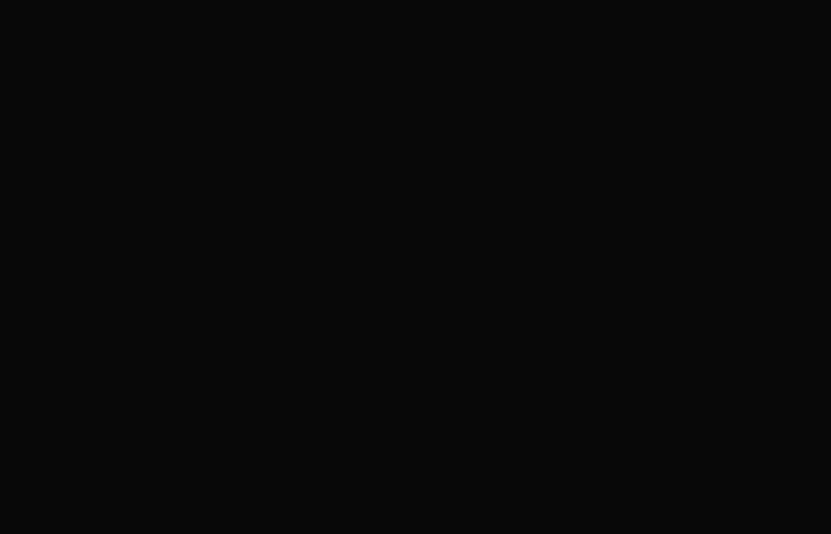
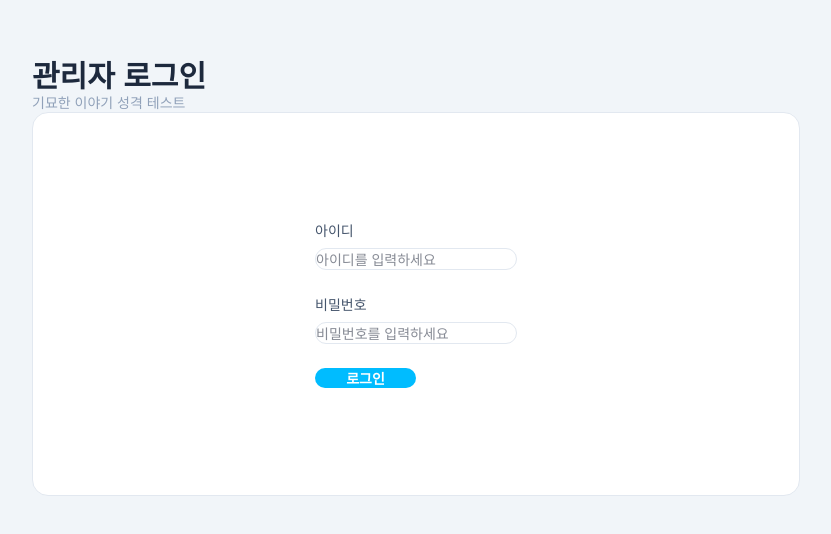
Before and after one commit to sjshn7/sthing, a React (Vite) app in the folder frontend/: page /admin/login in a window 1280 px wide. Before the commit this address had no page. Shown: the part 124-658 px from the top of the page, without its empty margins (224-1055 px from the left). Built offline with nearby package versions, Linux system fonts and the light colour scheme.

Commit message:
관리자 로그인/대시보드 페이지 구현

```diff
--- a/frontend/src/App.jsx
+++ b/frontend/src/App.jsx
@@ -4,6 +4,9 @@ import TestPage from './pages/TestPage'
 import LoadingPage from './pages/LoadingPage'
 import ResultPage from './pages/ResultPage'
 import SharePage from './pages/SharePage'
+import AdminLoginPage from './pages/admin/AdminLoginPage'
+import AdminDashboardPage from './pages/admin/AdminDashboardPage'
+import ProtectedRoute from './components/ProtectedRoute'
 
 export default function App() {
   return (
@@ -14,6 +17,8 @@ export default function App() {
         <Route path="/loading" element={<LoadingPage />} />
         <Route path="/result" element={<ResultPage />} />
         <Route path="/share/:shareId" element={<SharePage />} />
+        <Route path="/admin/login" element={<AdminLoginPage />} />
+        <Route path="/admin/dashboard" element={<ProtectedRoute><AdminDashboardPage /></ProtectedRoute>} />
       </Routes>
     </BrowserRouter>
   )
--- /dev/null
+++ b/frontend/src/components/ProtectedRoute.jsx
@@ -0,0 +1,6 @@
+import { Navigate } from 'react-router-dom'
+import { getToken } from '../utils/auth'
+
+export default function ProtectedRoute({ children }) {
+  return getToken() ? children : <Navigate to="/admin/login" replace />
+}
--- /dev/null
+++ b/frontend/src/pages/admin/AdminDashboardPage.jsx
@@ -0,0 +1,131 @@
+import { useEffect, useState } from 'react'
+import { useNavigate } from 'react-router-dom'
+import { getToken, removeToken } from '../../utils/auth'
+
+export default function AdminDashboardPage() {
+  const navigate = useNavigate()
+  const [data, setData] = useState(null)
+  const [error, setError] = useState(false)
+
+  useEffect(() => {
+    fetch('http://localhost:8080/api/admin/dashboard', {
+      headers: { Authorization: `Bearer ${getToken()}` },
+    })
+      .then(res => {
+        if (res.status === 401) {
+          removeToken()
+          navigate('/admin/login')
+          return null
+        }
+        return res.json()
+      })
+      .then(json => { if (json) setData(json) })
+      .catch(() => setError(true))
+  }, [])
+
+  function handleLogout() {
+    removeToken()
+    navigate('/admin/login')
+  }
+
+  const mbtiEntries = data ? Object.entries(data.mbtiDistribution).sort((a, b) => b[1] - a[1]) : []
+  const mbtiMax = mbtiEntries.length > 0 ? mbtiEntries[0][1] : 1
+
+  const trendEntries = data ? Object.entries(data.dailyTrend) : []
+  const trendMax = trendEntries.length > 0 ? Math.max(...trendEntries.map(([, v]) => v)) : 1
+
+  return (
+    <div className="min-h-screen bg-slate-50">
+
+      {/* 헤더 */}
+      <header className="bg-white border-b border-slate-200 py-4 flex items-center justify-between" style={{ paddingLeft: '10px', paddingRight: '10px' }}>
+        <div>
+          <h1 className="text-base font-bold text-slate-800">관리자 대시보드</h1>
+          <p className="text-xs text-slate-500">기묘한 이야기 성격 테스트</p>
+        </div>
+        <button
+          onClick={handleLogout}
+          className="text-sm text-slate-500 hover:text-rose-500 transition-colors"
+        >
+          로그아웃
+        </button>
+      </header>
+
+      <main className="max-w-screen-2xl mx-auto w-full px-20 py-8 flex flex-col gap-6">
+
+        {error && (
+          <p className="text-sm text-rose-500">데이터를 불러오지 못했습니다.</p>
+        )}
+
+        {!data && !error && (
+          <p className="text-sm text-slate-500">불러오는 중...</p>
+        )}
+
+        {data && (
+          <>
+            {/* 요약 카드 */}
+            <div className="grid grid-cols-2 gap-4">
+              <div className="bg-white rounded-2xl border border-slate-200 p-6">
+                <p className="text-sm text-slate-500">총 참여자</p>
+                <p className="text-4xl font-bold text-slate-800 mt-1">{data.totalCount.toLocaleString()}<span className="text-lg font-normal text-slate-500 ml-1">명</span></p>
+              </div>
+              <div className="bg-white rounded-2xl border border-slate-200 p-6">
+                <p className="text-sm text-slate-500">오늘 참여자</p>
+                <p className="text-4xl font-bold text-rose-500 mt-1">{data.todayCount.toLocaleString()}<span className="text-lg font-normal text-slate-500 ml-1">명</span></p>
+              </div>
+            </div>
+
+            {/* MBTI 분포 */}
+            <div className="bg-white rounded-2xl border border-slate-200 p-6">
+              <h2 className="text-sm font-semibold text-slate-700 mb-5">MBTI 분포</h2>
+              {mbtiEntries.length === 0
+                ? <p className="text-sm text-slate-500">데이터 없음</p>
+                : (
+                  <div className="flex flex-col gap-3">
+                    {mbtiEntries.map(([mbti, count]) => (
+                      <div key={mbti} className="flex items-center gap-3">
+                        <span className="text-sm font-mono text-slate-600 w-12">{mbti}</span>
+                        <div className="flex-1 bg-slate-100 rounded-full h-2">
+                          <div
+                            className="bg-blue-400 h-2 rounded-full transition-all duration-500"
+                            style={{ width: `${(count / mbtiMax) * 100}%` }}
+                          />
+                        </div>
+                        <span className="text-sm text-slate-500 w-8 text-right">{count}</span>
+                      </div>
+                    ))}
+                  </div>
+                )
+              }
+            </div>
+
+            {/* 일별 추이 */}
+            <div className="bg-white rounded-2xl border border-slate-200 p-6">
+              <h2 className="text-sm font-semibold text-slate-700 mb-5">일별 추이 (최근 7일)</h2>
+              {trendEntries.length === 0
+                ? <p className="text-sm text-slate-500">데이터 없음</p>
+                : (
+                  <div className="flex flex-col gap-3">
+                    {trendEntries.map(([date, count]) => (
+                      <div key={date} className="flex items-center gap-3">
+                        <span className="text-sm text-slate-500 w-24">{date}</span>
+                        <div className="flex-1 bg-slate-100 rounded-full h-2">
+                          <div
+                            className="bg-emerald-400 h-2 rounded-full transition-all duration-500"
+                            style={{ width: `${(count / trendMax) * 100}%` }}
+                          />
+                        </div>
+                        <span className="text-sm text-slate-500 w-8 text-right">{count}</span>
+                      </div>
+                    ))}
+                  </div>
+                )
+              }
+            </div>
+          </>
+        )}
+
+      </main>
+    </div>
+  )
+}
--- /dev/null
+++ b/frontend/src/pages/admin/AdminLoginPage.jsx
@@ -0,0 +1,94 @@
+import { useState } from 'react'
+import { useNavigate } from 'react-router-dom'
+import { setToken } from '../../utils/auth'
+
+export default function AdminLoginPage() {
+  const navigate = useNavigate()
+  const [adminId, setAdminId] = useState('')
+  const [pw, setPw] = useState('')
+  const [error, setError] = useState('')
+  const [loading, setLoading] = useState(false)
+
+  async function handleSubmit(e) {
+    e.preventDefault()
+    setError('')
+    setLoading(true)
+
+    try {
+      const res = await fetch('http://localhost:8080/api/admin/login', {
+        method: 'POST',
+        headers: { 'Content-Type': 'application/json' },
+        body: JSON.stringify({ adminId, pw }),
+      })
+
+      if (!res.ok) {
+        setError('아이디 또는 비밀번호가 올바르지 않습니다.')
+        return
+      }
+
+      const data = await res.json()
+      setToken(data.token)
+      navigate('/admin/dashboard')
+    } catch {
+      setError('서버에 연결할 수 없습니다.')
+    } finally {
+      setLoading(false)
+    }
+  }
+
+  return (
+    <div className="min-h-screen bg-slate-100 flex items-center justify-center p-16">
+
+      <div className="w-full max-w-3xl">
+
+        {/* 제목 영역 */}
+        <div className="mb-8">
+          <h1 className="text-3xl font-bold text-slate-800">관리자 로그인</h1>
+          <p className="text-sm text-slate-400 mt-2">기묘한 이야기 성격 테스트</p>
+        </div>
+
+        {/* 폼 카드 */}
+        <div className="bg-white rounded-2xl border border-slate-200 p-12 min-h-96 flex flex-col items-center justify-center">
+          <form onSubmit={handleSubmit} className="flex flex-col gap-6 px-4 py-2">
+            <div className="flex flex-col gap-2 w-full">
+              <label className="text-sm font-medium text-slate-600">아이디</label>
+              <input
+                type="text"
+                value={adminId}
+                onChange={e => setAdminId(e.target.value)}
+                className="border border-slate-200 rounded-xl px-4 py-3 text-sm text-slate-900 outline-none focus:border-sky-400 focus:ring-2 focus:ring-sky-100 transition-all"
+                placeholder="아이디를 입력하세요"
+                required
+              />
+            </div>
+
+            <div className="flex flex-col gap-2 w-full">
+              <label className="text-sm font-medium text-slate-600">비밀번호</label>
+              <input
+                type="password"
+                value={pw}
+                onChange={e => setPw(e.target.value)}
+                className="border border-slate-200 rounded-xl px-4 py-3 text-sm text-slate-900 outline-none focus:border-sky-400 focus:ring-2 focus:ring-sky-100 transition-all"
+                placeholder="비밀번호를 입력하세요"
+                required
+              />
+            </div>
+
+            {error && (
+              <p className="text-sm text-red-500">{error}</p>
+            )}
+
+            <button
+              type="submit"
+              disabled={loading}
+              className="bg-sky-400 hover:bg-sky-500 text-white rounded-xl py-3 text-sm font-semibold transition-colors disabled:opacity-50 mt-2 w-1/2"
+            >
+              {loading ? '로그인 중...' : '로그인'}
+            </button>
+          </form>
+        </div>
+
+      </div>
+    </div>
+  )
+}
--- /dev/null
+++ b/frontend/src/utils/auth.js
@@ -0,0 +1,5 @@
+const TOKEN_KEY = 'admin_token'
+
+export const getToken = () => localStorage.getItem(TOKEN_KEY)
+export const setToken = (token) => localStorage.setItem(TOKEN_KEY, token)
+export const removeToken = () => localStorage.removeItem(TOKEN_KEY)
```
